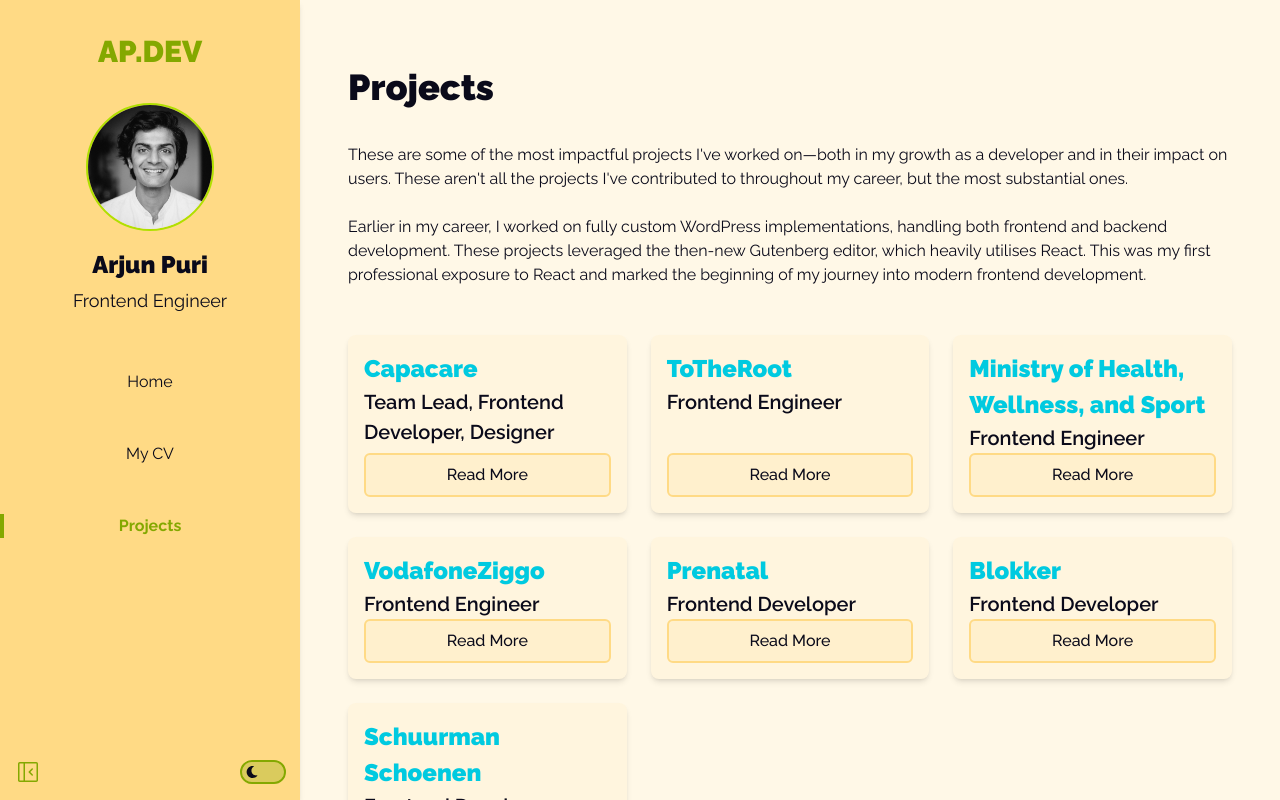
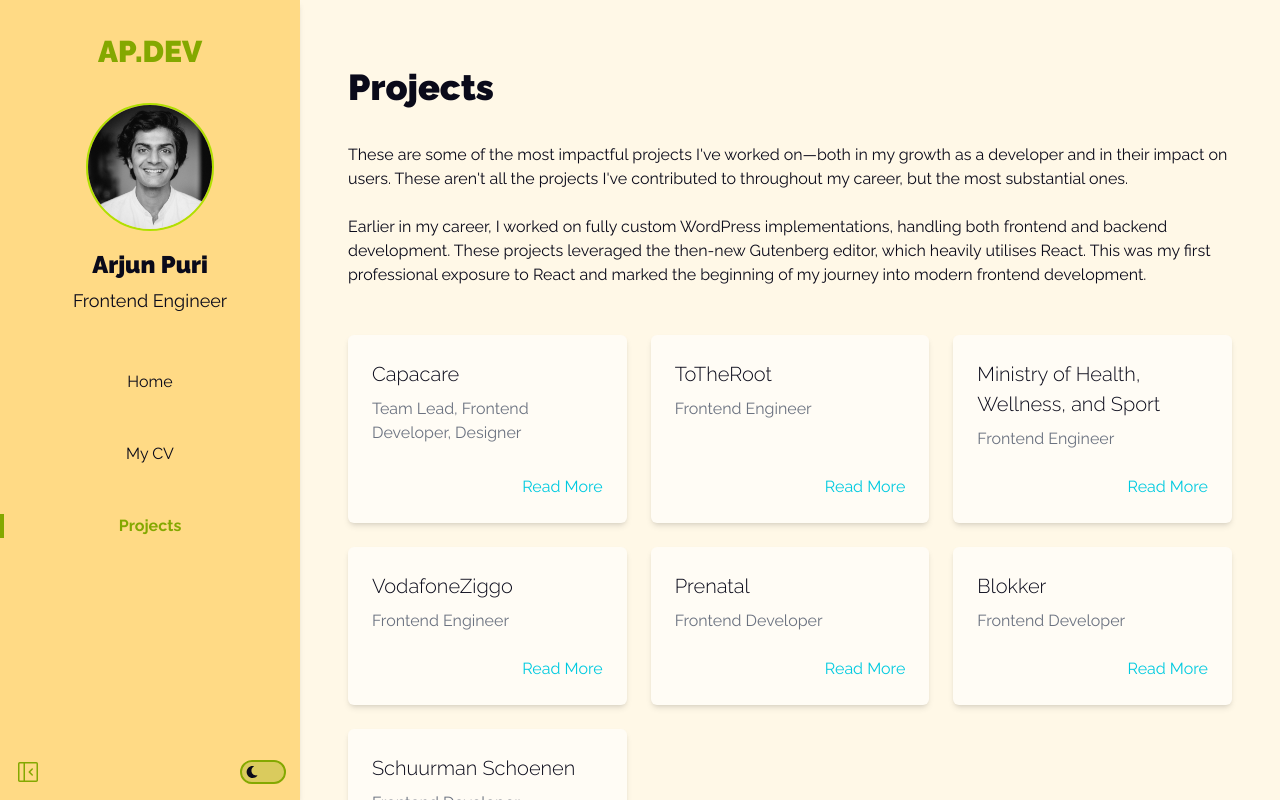
Before and after one commit to AP2610/my-portfolio, a Next.js app: page /projects in a window 1280 px wide. Shown: the top 800 px of the page. Built offline with nearby package versions, Linux system fonts and the light colour scheme.

Commit message:
Adjust project card component so the whole thiing is clickable

```diff
--- a/src/components/features/projects/project-card/index.tsx
+++ b/src/components/features/projects/project-card/index.tsx
@@ -1,28 +1,33 @@
 'use client';
 
 import { ProjectType } from '@/app/projects/data';
-import { Button } from '@/components/ui/button';
 import { ModalDialog } from '@/components/ui/modal-dialog';
 import { useRef } from 'react';
 import { ProjectDetails } from '../project-details';
+import { buttonStyles } from '@/components/ui/button/styles';
 
 type ProjectCardProps = {
   project: ProjectType;
 };
+
+const inlineButtonStyle = buttonStyles.variants.inline;
 
 export const ProjectCard = ({ project }: ProjectCardProps) => {
   const dialogRef = useRef<HTMLDialogElement | null>(null);
 
   return (
     <>
-      <article className="flex h-full max-w-[350px] flex-col overflow-hidden rounded-lg bg-cosmic-latte-600/10 p-4 shadow-md transition-transform hover:scale-[1.02] hover:transform dark:border-2 dark:border-rich-black-400 dark:bg-rich-black-400/30">
-        <h2 className="text-2xl text-accent-electric-blue">{project.company}</h2>
-        <p className="text-xl font-semibold text-foreground">{project.role}</p>
+      <button
+        onClick={() => dialogRef.current?.showModal()}
+        className="flex flex-col gap-6 rounded-md bg-homepage-card-bg p-6 text-left text-foreground shadow-md transition-transform hover:scale-[1.02]"
+      >
+        <div className="space-y-2">
+          <h2 className="text-xl font-light">{project.company}</h2>
+          <p className="text-foreground text-gray-500">{project.role}</p>
+        </div>
 
-        <Button variant="primary-outline" className="mt-auto" onClick={() => dialogRef.current?.showModal()}>
-          Read More
-        </Button>
-      </article>
+        <span className={`${inlineButtonStyle} ml-auto mt-auto`}>Read More</span>
+      </button>
 
       <ModalDialog ref={dialogRef}>
         <ProjectDetails {...project} />
```
